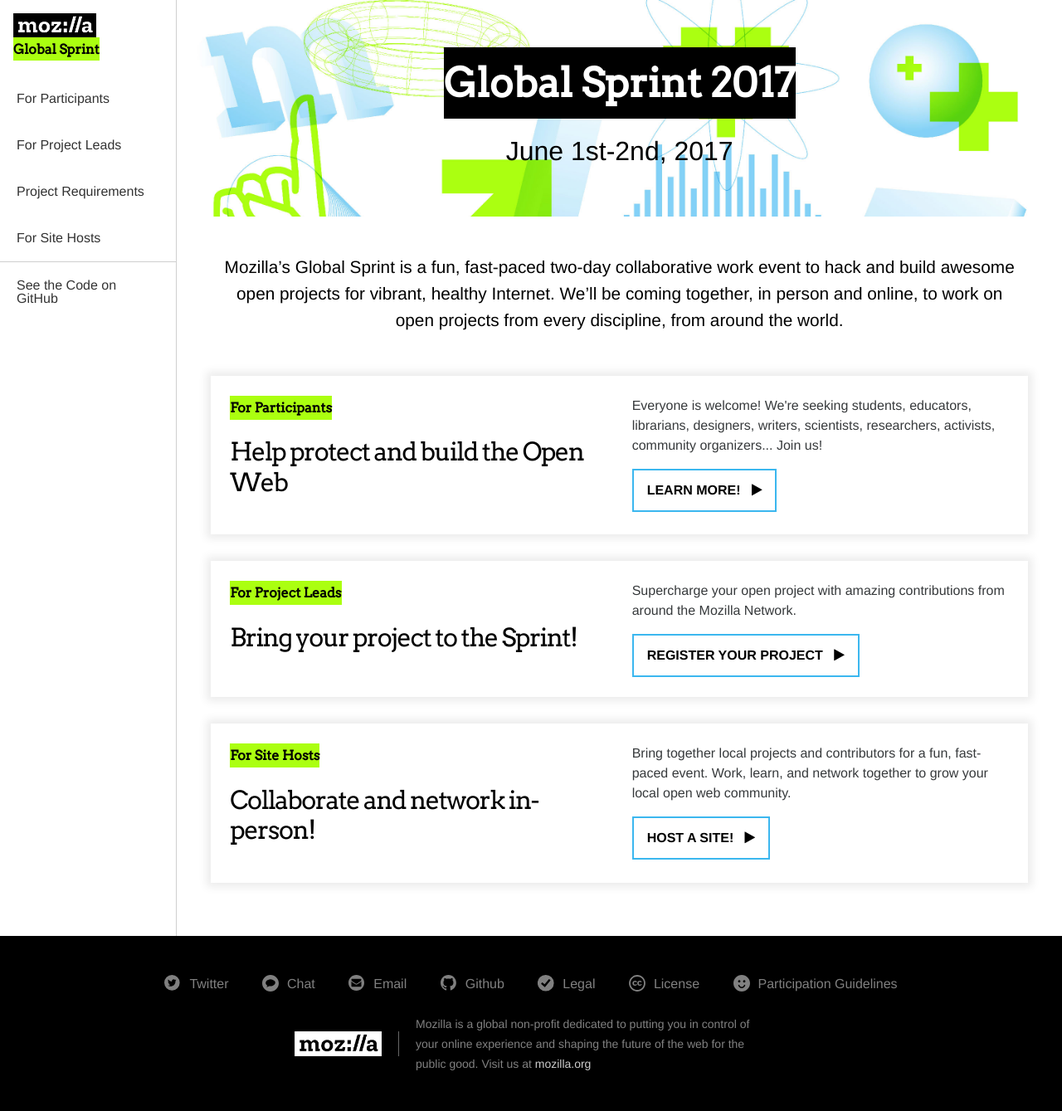
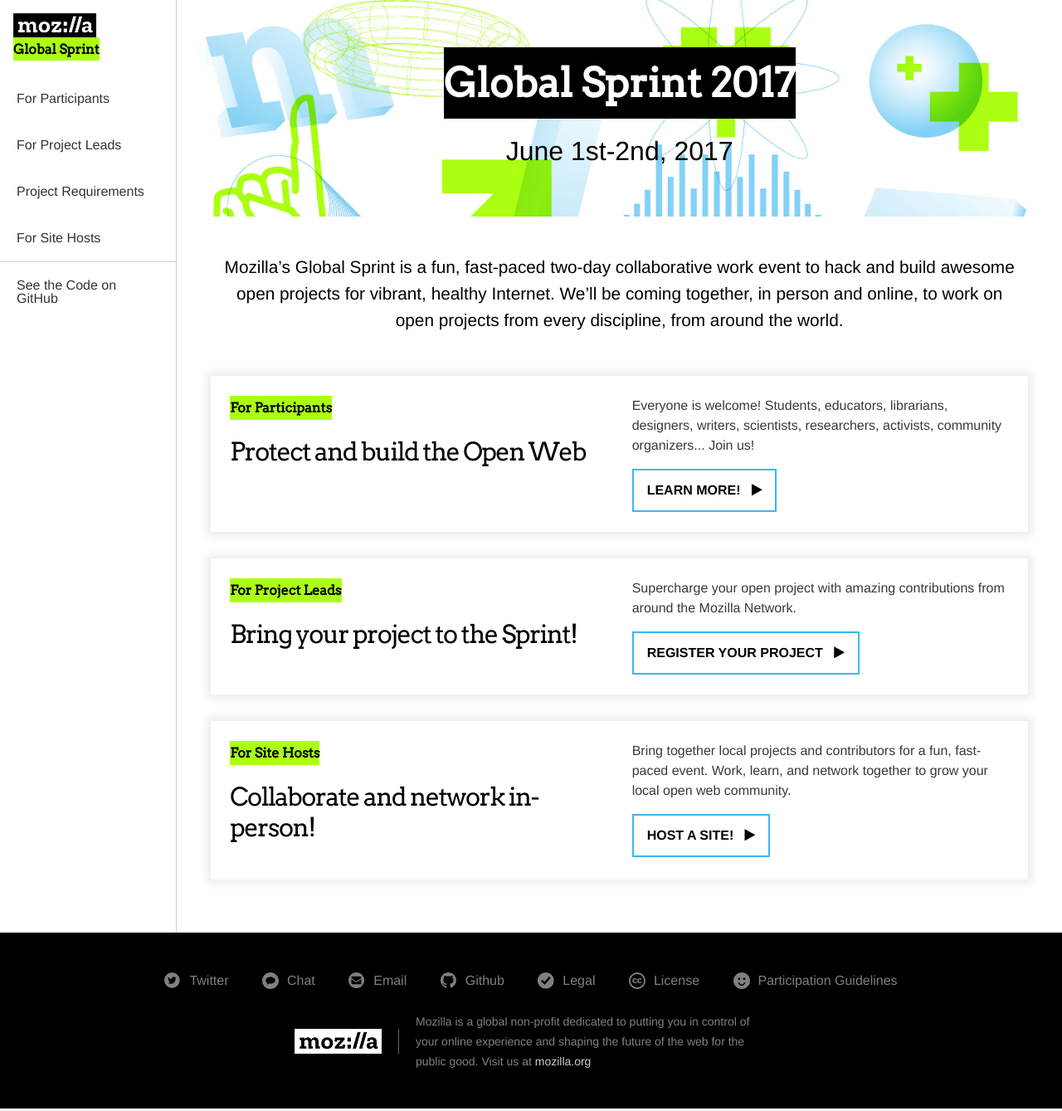
Before and after one commit to mozilla/global-sprint, a Jekyll site: the page built from index.md, in a window 1280 px wide. Shown: the whole page at 83% size. Built offline with Jekyll 4.4.1, drawn with Linux system fonts in a browser that asks for light colours; comment, search, counter and statistics services are not loaded; a style sheet for code colours, icons or effects is not loaded.

Commit message:
Update home.html

```diff
--- a/_layouts/home.html
+++ b/_layouts/home.html
@@ -10,10 +10,10 @@ layout: default
     <div class="row home-card">
       <div class="col-md-6">
         <span class="highlight">For Participants</span>
-        <h1>Help protect and build the Open Web</h1>
+        <h1>Protect and build the Open Web</h1>
       </div>
       <div class="col-md-6">
-        Everyone is welcome! We're seeking students, educators, librarians, designers, writers, scientists, researchers, activists, community organizers... Join us!
+        Everyone is welcome! Students, educators, librarians, designers, writers, scientists, researchers, activists, community organizers... Join us!
         <br />
         <a target="_blank" class="btn btn-lg btn-default btn-next" href="https://mozilla.github.io/global-sprint/participants/"> Learn More! &nbsp; <i class="fa fa-play" aria-hidden="true"></i></a>
       </div>
```
